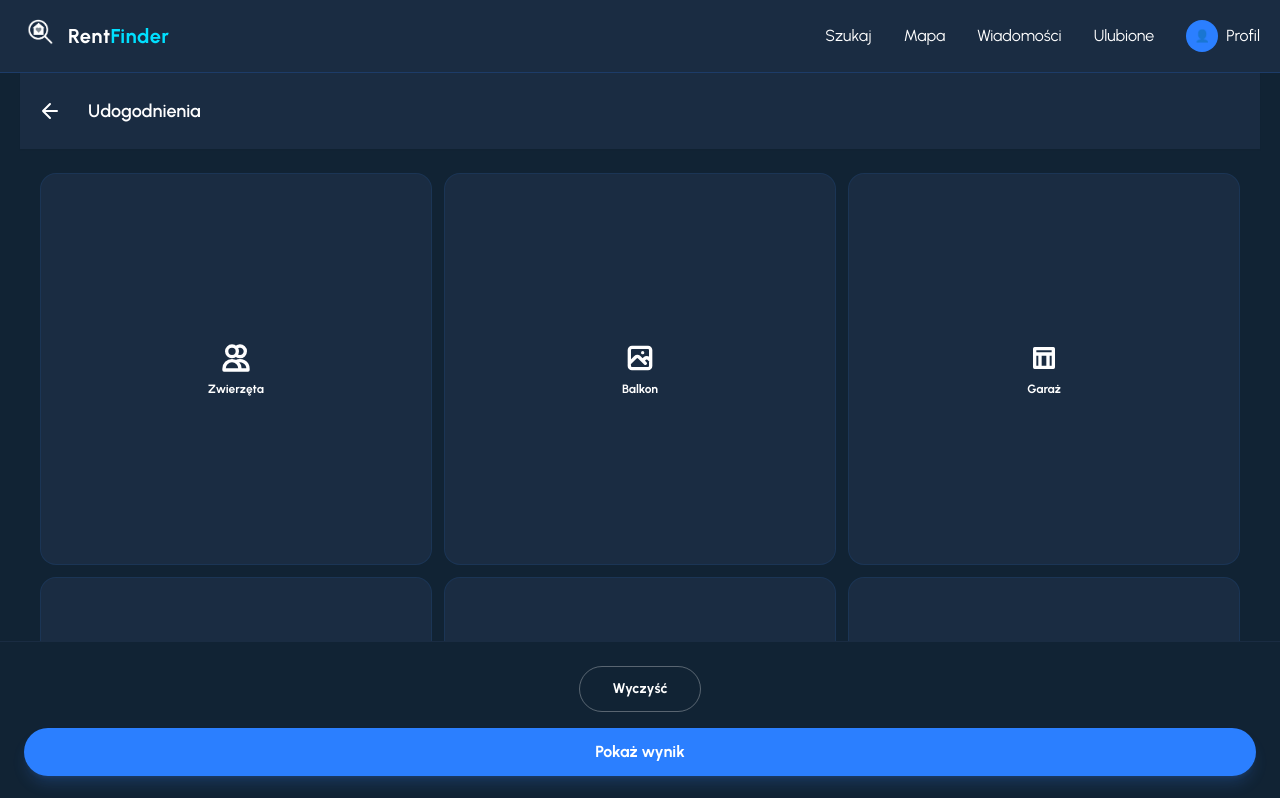
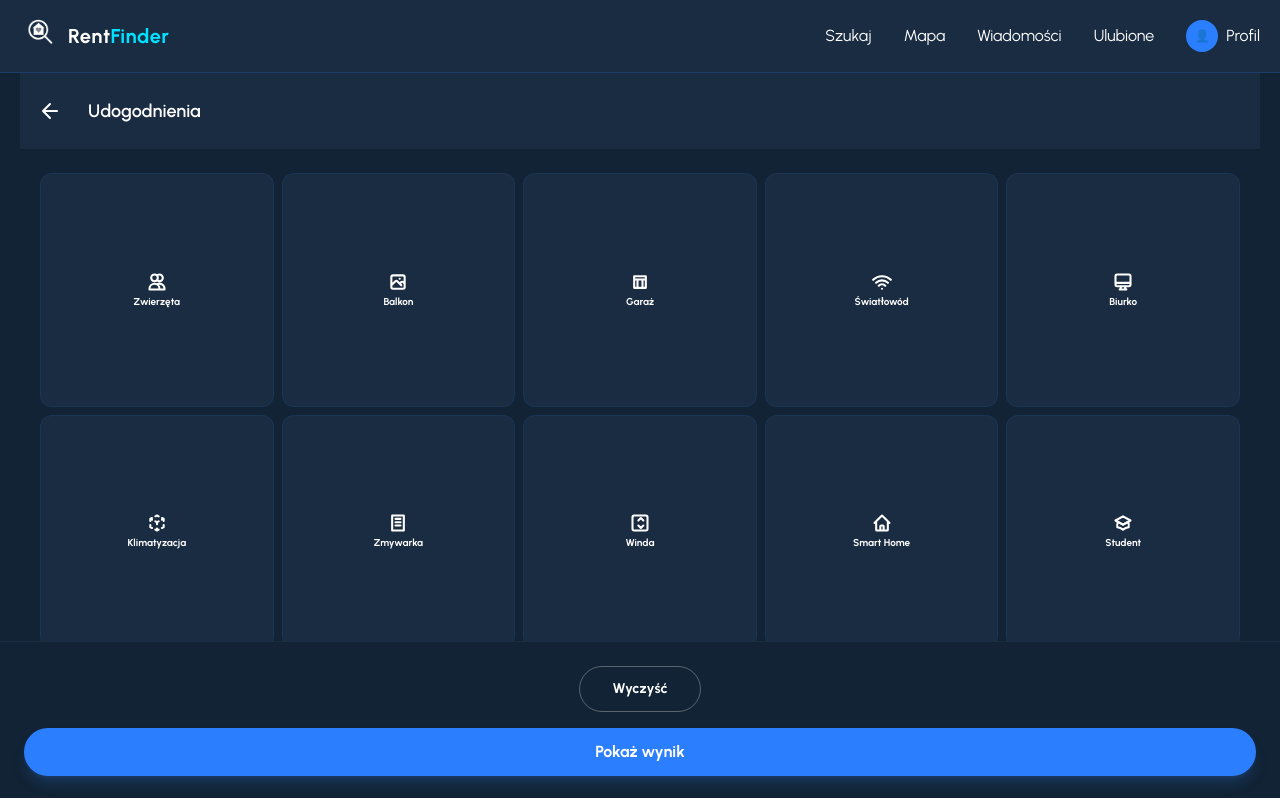
Before and after one commit to Izabela13685/rentfinder, a React (Vite) app: page /filters in a window 1280 px wide. Shown: the top 798 px of the page. Built offline with nearby package versions, Linux system fonts and the light colour scheme; sample sign-in values are in the browser's storage.

Commit message:
Fix: smaller amenity tiles on desktop

```diff
--- a/src/pages/FiltersScreen.jsx
+++ b/src/pages/FiltersScreen.jsx
@@ -15,7 +15,7 @@ const FiltersScreen = () => {
   const inactiveIconClass = "text-white"; // Changed to white as requested (differentiation via bg color)
 
   const getIcon = (name, active) => {
-    const cls = `w-8 h-8 ${active ? activeIconClass : inactiveIconClass}`;
+    const cls = `w-8 h-8 md:w-5 md:h-5 ${active ? activeIconClass : inactiveIconClass}`;
     const strokeWidth = 2.5; // Thicker stroke as requested
 
     switch (name) {
@@ -138,22 +138,22 @@ const FiltersScreen = () => {
 
           {activeTab === 'amenities' && (
             <div id="udogodnienia-content" className="animate-fade-in flex flex-col items-center">
-              <div className="grid grid-cols-3 gap-3 w-full">
+              <div className="grid grid-cols-3 md:grid-cols-5 gap-3 md:gap-2 w-full">
                 {amenitiesList.map((name) => {
                   const active = isAmenityActive(name);
                   return (
                     <button
                       key={name}
                       onClick={() => toggleAmenity(name)}
-                      className={`aspect-square flex flex-col items-center justify-center p-2 rounded-2xl transition-all duration-200 border ${active
+                      className={`aspect-square flex flex-col items-center justify-center p-2 md:p-1.5 rounded-2xl md:rounded-xl transition-all duration-200 border ${active
                         ? 'bg-[#2B7FFF] border-[#2B7FFF] shadow-[0_4px_12px_rgba(43,127,255,0.4)]'
                         : 'bg-[#1A2C42] border-[#2B7FFF]/10 hover:bg-[#233a54]'
                         }`}
                     >
-                      <div className="mb-2">
+                      <div className="mb-2 md:mb-1">
                         {getIcon(name, active)}
                       </div>
-                      <span className="text-xs font-bold text-center leading-tight text-white">
+                      <span className="text-xs md:text-[10px] font-bold text-center leading-tight text-white">
                         {name}
                       </span>
                     </button>
```
